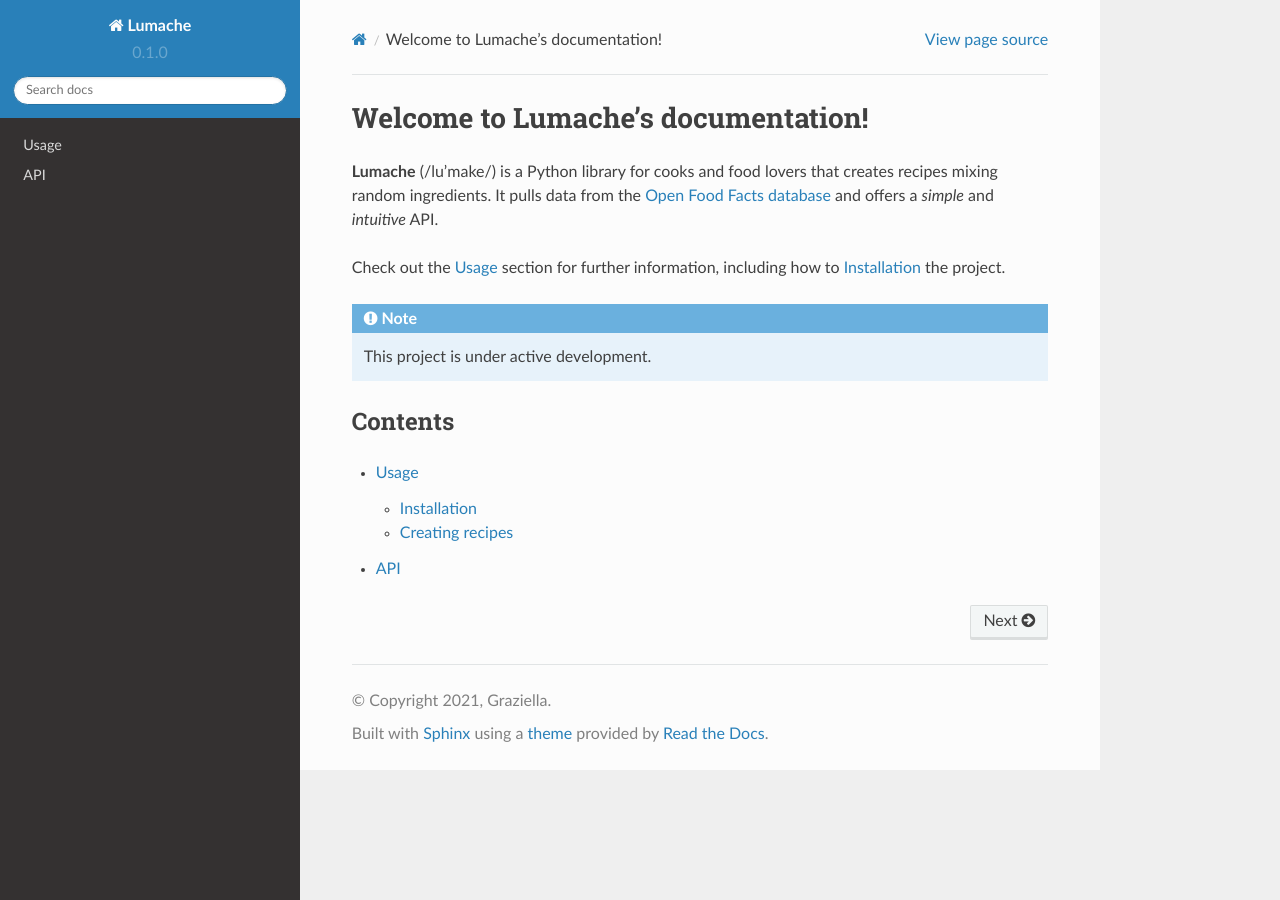
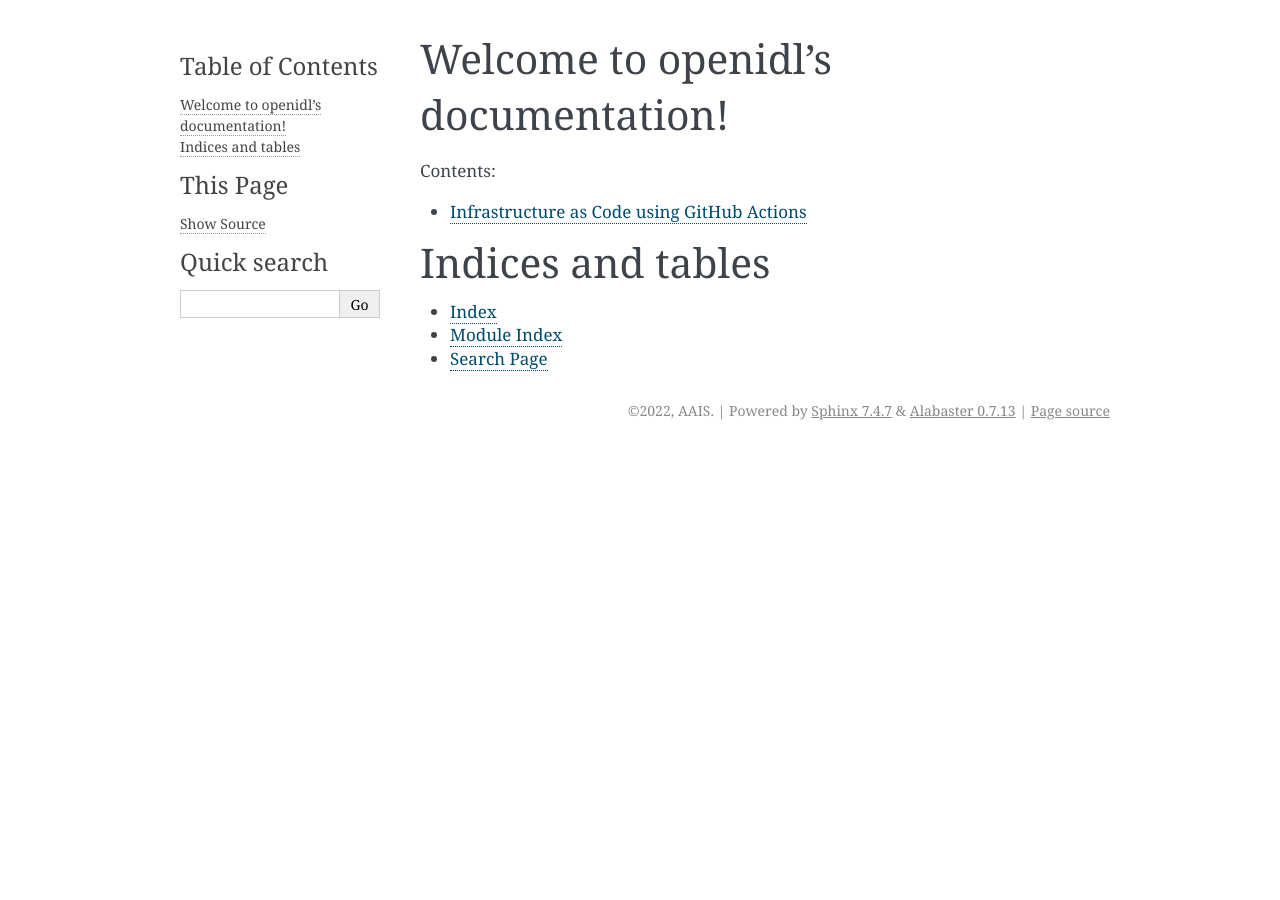
Before and after one commit to senofi/documentation, a Sphinx documentation site: the page built from docs/source/index.rst, in a window 1280 px wide. Built offline with Sphinx 7.4.7, drawn with Linux system fonts in a browser that asks for light colours.

Commit message:
starting docs

```diff
--- a/docs/source/api.rst
+++ /dev/null
@@ -1,7 +0,0 @@
-API
-===
-
-.. autosummary::
-   :toctree: generated
-
-   lumache
--- a/docs/source/conf.py
+++ b/docs/source/conf.py
@@ -1,35 +1,51 @@
 # Configuration file for the Sphinx documentation builder.
+#
+# This file only contains a selection of the most common options. For a full
+# list see the documentation:
+# https://www.sphinx-doc.org/en/master/usage/configuration.html
 
-# -- Project information
+# -- Path setup --------------------------------------------------------------
 
-project = 'Lumache'
-copyright = '2021, Graziella'
-author = 'Graziella'
+# If extensions (or modules to document with autodoc) are in another directory,
+# add these directories to sys.path here. If the directory is relative to the
+# documentation root, use os.path.abspath to make it absolute, like shown here.
+#
+# import os
+# import sys
+# sys.path.insert(0, os.path.abspath('.'))
 
-release = '0.1'
-version = '0.1.0'
 
-# -- General configuration
+# -- Project information -----------------------------------------------------
 
-extensions = [
-    'sphinx.ext.duration',
-    'sphinx.ext.doctest',
-    'sphinx.ext.autodoc',
-    'sphinx.ext.autosummary',
-    'sphinx.ext.intersphinx',
-]
+project = 'openidl-documentation'
+copyright = '2022, AAIS'
+author = 'AAIS'
 
-intersphinx_mapping = {
-    'python': ('https://docs.python.org/3/', None),
-    'sphinx': ('https://www.sphinx-doc.org/en/master/', None),
-}
-intersphinx_disabled_domains = ['std']
 
+# -- General configuration ---------------------------------------------------
+
+# Add any Sphinx extension module names here, as strings. They can be
+# extensions coming with Sphinx (named 'sphinx.ext.*') or your custom
+# ones.
+extensions = ["myst_parser"]
+
+# Add any paths that contain templates here, relative to this directory.
 templates_path = ['_templates']
 
-# -- Options for HTML output
+# List of patterns, relative to source directory, that match files and
+# directories to ignore when looking for source files.
+# This pattern also affects html_static_path and html_extra_path.
+exclude_patterns = []
 
-html_theme = 'sphinx_rtd_theme'
 
-# -- Options for EPUB output
-epub_show_urls = 'footnote'
+# -- Options for HTML output -------------------------------------------------
+
+# The theme to use for HTML and HTML Help pages.  See the documentation for
+# a list of builtin themes.
+#
+html_theme = 'alabaster'
+
+# Add any paths that contain custom static files (such as style sheets) here,
+# relative to this directory. They are copied after the builtin static files,
+# so a file named "default.css" will overwrite the builtin "default.css".
+html_static_path = ['_static']
--- /dev/null
+++ b/docs/source/iac-github-actions.md
@@ -0,0 +1 @@
+# Infrastructure as Code using GitHub Actions
--- a/docs/source/index.rst
+++ b/docs/source/index.rst
@@ -1,22 +1,22 @@
-Welcome to Lumache's documentation!
-===================================
+.. openidl documentation master file, created by
+   sphinx-quickstart on Wed Jan 26 16:38:10 2022.
+   You can adapt this file completely to your liking, but it should at least
+   contain the root `toctree` directive.
 
-**Lumache** (/lu'make/) is a Python library for cooks and food lovers
-that creates recipes mixing random ingredients.
-It pulls data from the `Open Food Facts database <https://world.openfoodfacts.org/>`_
-and offers a *simple* and *intuitive* API.
-
-Check out the :doc:`usage` section for further information, including
-how to :ref:`installation` the project.
-
-.. note::
-
-   This project is under active development.
-
-Contents
---------
+Welcome to openidl's documentation!
+=================================================
 
 .. toctree::
+   :maxdepth: 2
+   :caption: Contents:
 
-   usage
-   api
+   iac-github-actions.md
+
+
+
+Indices and tables
+==================
+
+* :ref:`genindex`
+* :ref:`modindex`
+* :ref:`search`
```
Also changed, not shown: docs/source/usage.rst (deleted, +0 -33 lines).
